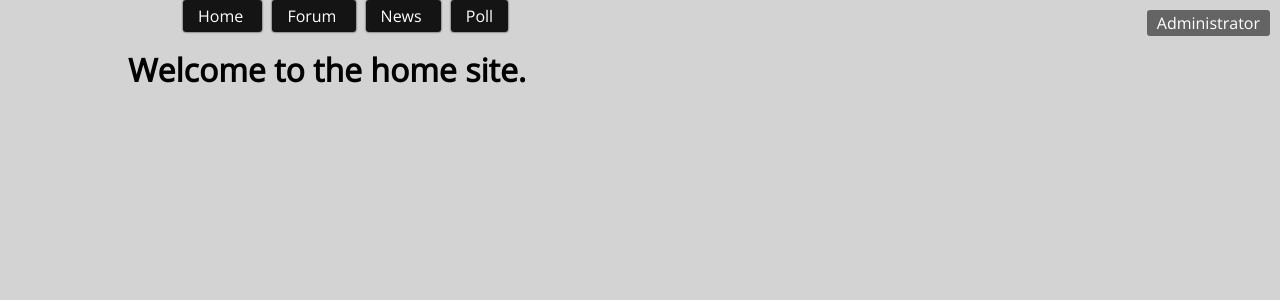
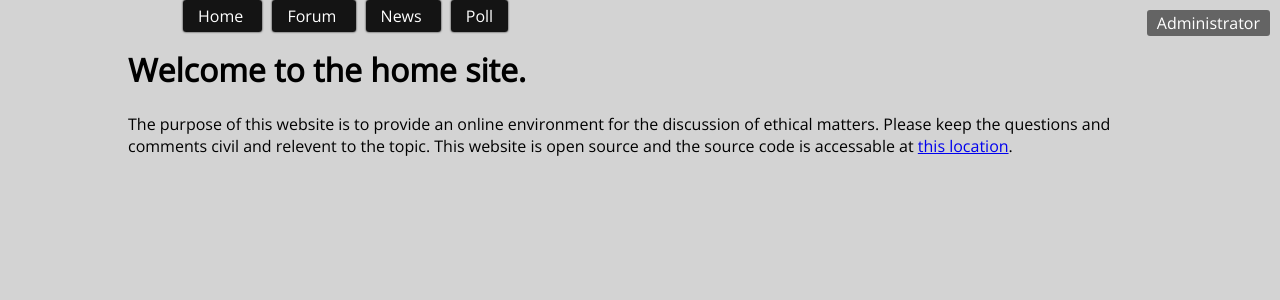
Before and after one commit to dcjohnson/Ethics-World, a Django app: page / in a window 1280 px wide. Shown: the top 300 px of the page. Run offline with Django 3.2, Linux system fonts and the light colour scheme.

Commit message:
Fine tuned the html.

```diff
--- a/EthicsWorld/common/templates/forum/individualquestion.html
+++ b/EthicsWorld/common/templates/forum/individualquestion.html
@@ -27,7 +27,7 @@
         <h3>
             Comment
         </h3>
-        <textarea name = "comment" form = "commentform" rows = "5" cols = "20" placeholder="Enter new comment here."></textarea>
+        <textarea name = "comment" form = "commentform" rows = "5" cols = "20" placeholder="Enter new comment here." required></textarea>
         <form action = "{% url 'forum:createcomment' %}" method = "POST" id = "commentform">
             {% csrf_token %}
             <input type = "hidden" name = "issueHash" value = "{{question.issueHash}}" />
--- a/EthicsWorld/common/templates/home/basesite.html
+++ b/EthicsWorld/common/templates/home/basesite.html
@@ -9,8 +9,6 @@
 
         <!-- font -->
         <link href='http://fonts.googleapis.com/css?family=Open+Sans' rel='stylesheet' type='text/css'>
-        {% block head %}
-        {% endblock %}
     </head>
     <body class="preload">
         <div id = "top">
@@ -47,6 +45,11 @@
                 <h1>
                     Welcome to the home site.
                 </h1>
+                <p>
+                    The purpose of this website is to provide an online environment for the discussion of ethical matters.
+                    Please keep the questions and comments civil and relevent to the topic.
+                    This website is open source and the source code is accessable at <a href = "https://github.com/DylanTheVillain/Ethics-World" target = "_blank">this location</a>.
+                </p>
             {% endblock %}
         </div>
     </body>
--- a/EthicsWorld/common/templates/news/commentsection.html
+++ b/EthicsWorld/common/templates/news/commentsection.html
@@ -29,7 +29,7 @@
             {% csrf_token %}
             <input type = "hidden" name = "newshash" value = "{{ newsdata.newsHash }}"/>
             <br/>
-            <textarea name = "commenttext" form = "commentform" rows = "5" cols = "100" placeholder="Enter new information about the news here."></textarea>
+            <textarea name = "commenttext" form = "commentform" rows = "5" cols = "100" placeholder="Enter new information about the news here." required></textarea>
             <br/>
             <input type = "submit" value = "Post Comment"/>
         </form>
--- a/EthicsWorld/common/templates/news/newsindex.html
+++ b/EthicsWorld/common/templates/news/newsindex.html
@@ -4,7 +4,7 @@
 <div id = "newnews">
     <form action = "{% url 'news:addnews' %}" method = "POST" id = "newsform">
         {% csrf_token %}
-        Input url of news site here <input type = "url" name = "newsurl"/>
+        Input url of news site here <input type = "url" name = "newsurl" required/>
         <br/>
         <textarea name = "newsinformation" form = "newsform" rows = "5" cols = "100" placeholder="Enter new information about the news here."></textarea>
         <br/>
```
Also changed, not shown: EthicsWorld/common/templates/poll/pollindex.html (+8 -1 lines), EthicsWorld/common/static/css/poll/download.jpg (deleted).
